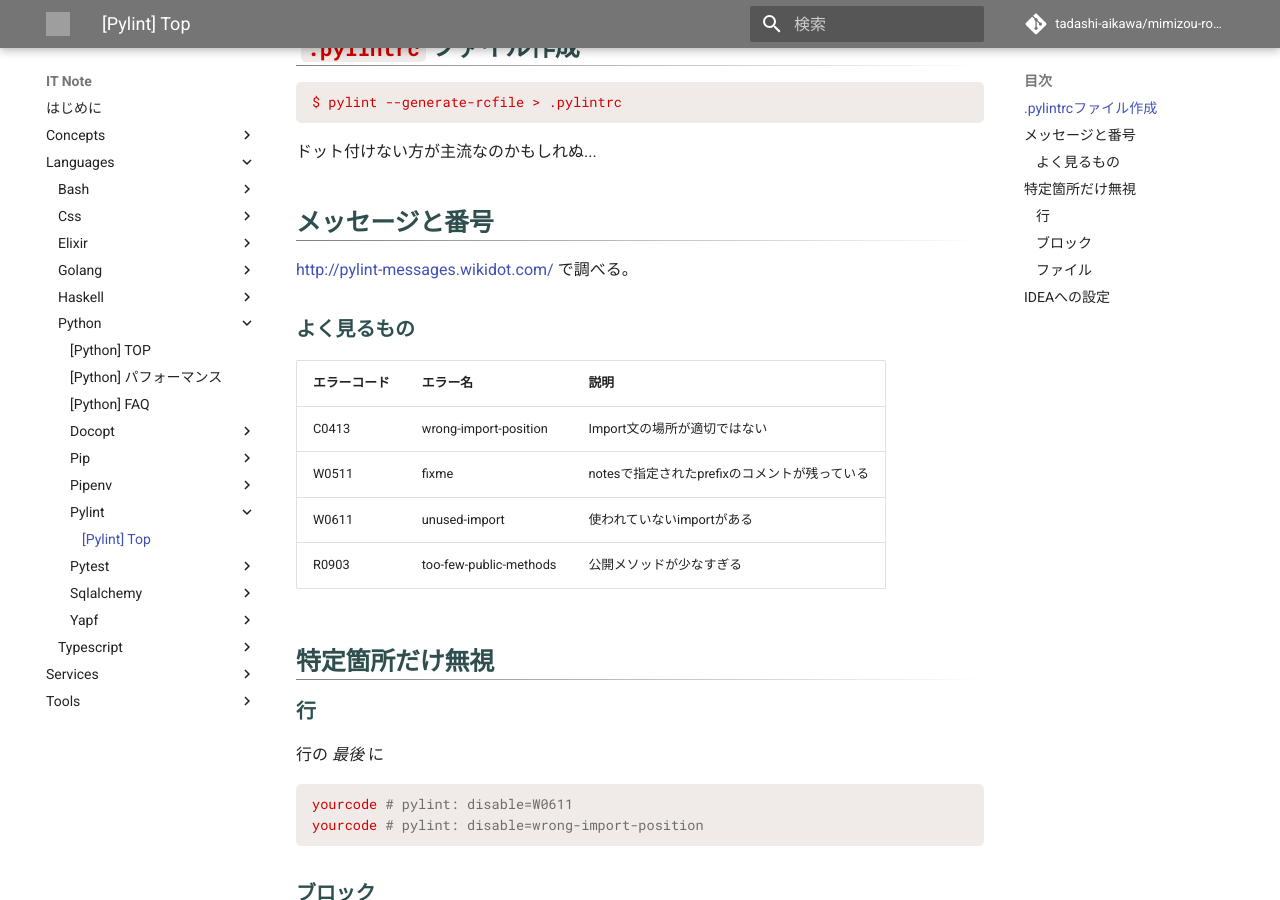
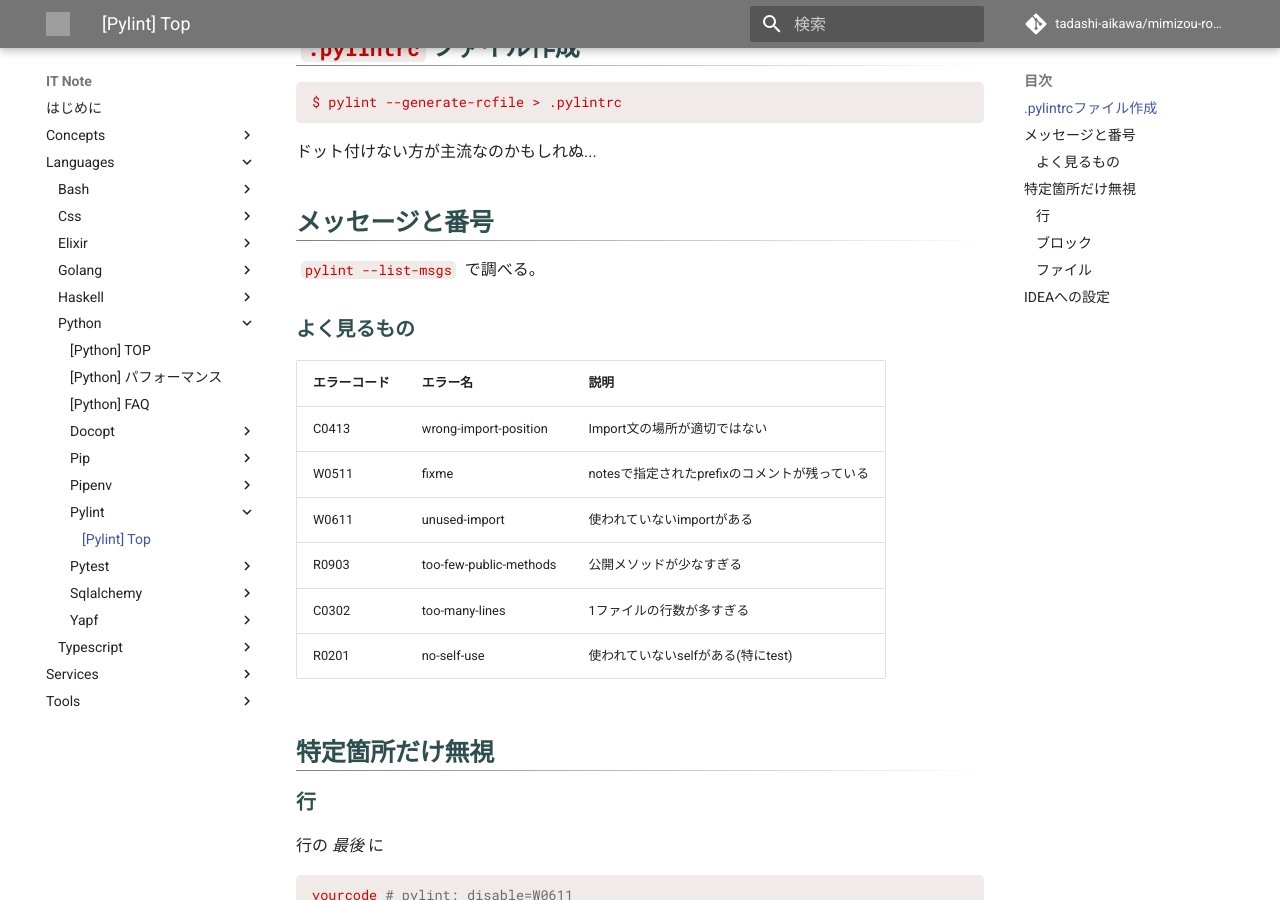
Before and after one commit to tadashi-aikawa/mimizou-room, an MkDocs documentation site: the page built from docs/IT_Note/languages/python/pylint/index.md, in a window 1280 px wide and 900 px high, scrolled down 198 px. Built offline with MkDocs 1.6.1 and Material for MkDocs 9.7.7, drawn with Linux system fonts in a browser that asks for light colours; comment, search, counter and statistics services are not loaded; grey boxes are pictures that could not be loaded.

Commit message:
[Pylint] メッセージ追加

```diff
--- a/docs/IT_Note/languages/python/pylint/index.md
+++ b/docs/IT_Note/languages/python/pylint/index.md
@@ -14,7 +14,7 @@ $ pylint --generate-rcfile > .pylintrc
 メッセージと番号
 ----------------
 
-http://pylint-messages.wikidot.com/ で調べる。
+`pylint --list-msgs` で調べる。
 
 ###よく見るもの
 
@@ -24,6 +24,8 @@ http://pylint-messages.wikidot.com/ で調べる。
 | W0511        | fixme                  | notesで指定されたprefixのコメントが残っている |
 | W0611        | unused-import          | 使われていないimportがある                    |
 | R0903        | too-few-public-methods | 公開メソッドが少なすぎる                      |
+| C0302        | too-many-lines         | 1ファイルの行数が多すぎる                     |
+| R0201        | no-self-use            | 使われていないselfがある(特にtest)            |
 
 
 特定箇所だけ無視
```
